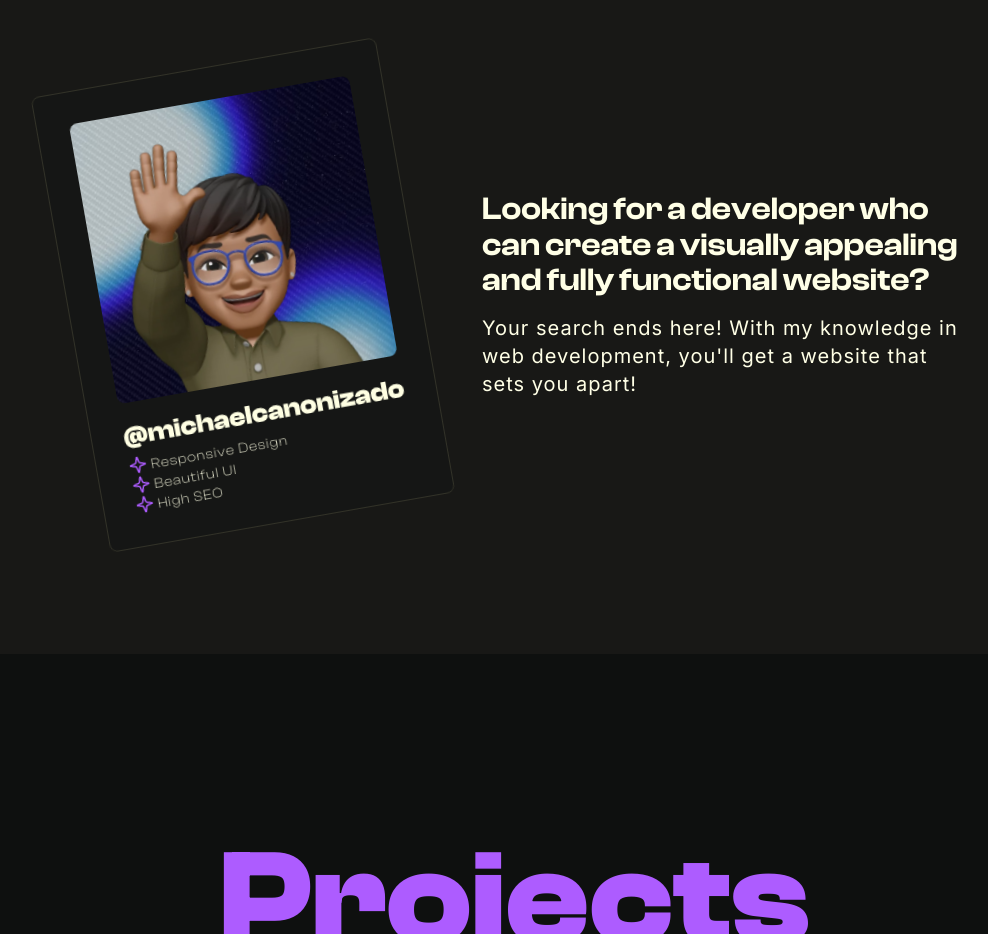
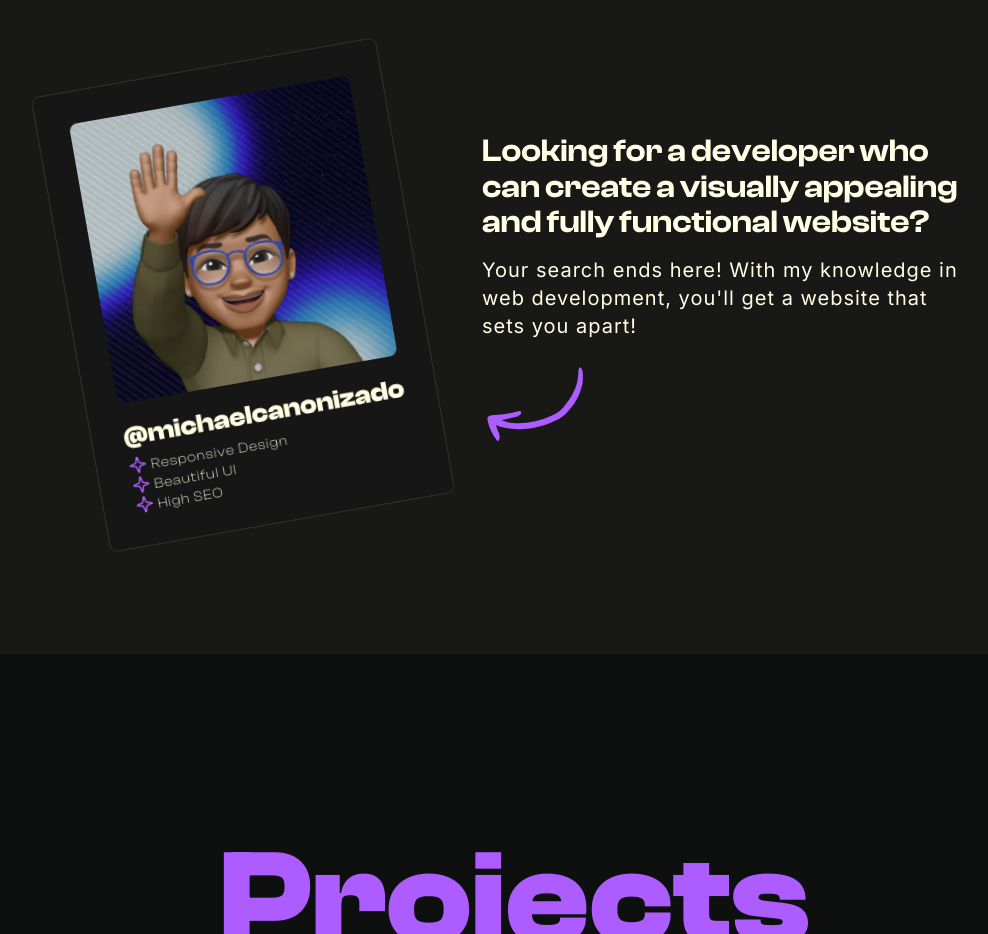
Before and after one commit to michaelcanonizado/michaelcanonizado, a Next.js app: page / in a window 1280 px wide. Shown: the part 1200-2134 px from the top of the page, without its empty margins (125-1113 px from the left). Built offline with nearby package versions, Linux system fonts and the light colour scheme.

Commit message:
feat: add <Arrow/> to <Introduction/>

```diff
--- a/src/app/_sections/introduction/index.tsx
+++ b/src/app/_sections/introduction/index.tsx
@@ -1,20 +1,42 @@
 'use client';
 
-import { useRef } from 'react';
+import React, { useRef } from 'react';
 
 import { cn } from '@/lib/utils';
-import Image from 'next/image';
 import { ComponentBaseProps } from '@/types';
 import { motion, useScroll, useTransform } from 'framer-motion';
 
-import {
-  TextBody,
-  textBodyVariants,
-  TextHeading,
-  TextSub
-} from '@/components/text';
-import Card from '@/components/card';
+import { TextBody, textBodyVariants, TextHeading } from '@/components/text';
 import ProfileCard from './profile-card';
+
+const Arrow = React.forwardRef<SVGSVGElement, React.SVGProps<SVGSVGElement>>(
+  ({ className, ...props }, ref) => {
+    return (
+      <svg
+        ref={ref}
+        {...props}
+        className={className}
+        viewBox='0 0 127 109'
+        fill='currentColor'
+      >
+        <g clip-path='url(#clip0_104_3)'>
+          <path d='M105.872 12.6941C105.655 14.3969 105.116 16.0473 105.06 17.7763C104.87 32.9742 97.9617 45.3435 88.3203 56.2759C85.0022 60.0411 80.384 63.1814 75.7082 65.2364C62.4493 71.2779 48.4388 74.0523 33.9231 73.1031C29.7392 72.8378 25.5358 71.7417 21.4459 70.0018C22.7548 69.635 24.1586 69.2007 25.5341 68.9274C29.4991 68.0812 33.5306 67.3286 37.4575 66.228C39.1174 65.7526 40.7295 64.6072 42.1802 63.4357C42.7492 63.0315 43.0045 61.5832 42.7005 60.9545C42.3965 60.3258 41.0964 59.7009 40.5558 59.9442C30.7673 63.2385 20.4267 63.5463 10.267 64.7111C6.70961 65.1269 5.36341 66.6464 6.02009 69.9808C7.72338 78.2027 11.2098 85.7209 16.2515 92.4155C16.3845 92.6026 16.9632 92.6138 17.9309 92.7709C22.0635 86.7378 16.1027 81.963 15.4629 75.238C16.9243 75.8891 18.0631 76.4877 19.1638 76.8319C41.4144 82.8439 62.7009 79.2641 83.0914 69.0006C86.1738 67.5145 89.0753 65.1715 91.5878 62.6826C100.756 53.4942 106.992 42.5882 109.555 29.9275C110.358 25.837 109.967 21.4696 109.708 17.2894C109.669 15.6278 108.539 14.0374 107.893 12.5255C107.219 12.5817 106.546 12.6379 105.872 12.6941Z' />
+        </g>
+        <defs>
+          <clipPath id='clip0_104_3'>
+            <rect
+              width='121'
+              height='47'
+              fill='white'
+              transform='matrix(-0.815202 0.579177 0.579177 0.815202 99.2091 0.302734)'
+            />
+          </clipPath>
+        </defs>
+      </svg>
+    );
+  }
+);
+Arrow.displayName = 'Arrow';
 
 const Introduction = ({ className }: ComponentBaseProps) => {
   const containerRef = useRef(null);
@@ -44,7 +66,7 @@ const Introduction = ({ className }: ComponentBaseProps) => {
           <ProfileCard className='' />
         </div>
 
-        <div className='max-w-[480px] space-y-md px-md xs:px-lg md:px-0'>
+        <div className='relative max-w-[480px] space-y-md px-md xs:px-lg md:px-0'>
           <div>
             <TextHeading variants={textBodyVariants}>
               Looking for a developer who can create a visually appealing and
@@ -58,6 +80,9 @@ const Introduction = ({ className }: ComponentBaseProps) => {
               you&apos;ll get a website that sets you apart!
             </TextBody>
           </div>
+          <div className=''>
+            <Arrow className='h-[100px] text-brand' />
+          </div>
         </div>
       </div>
     </section>
```
